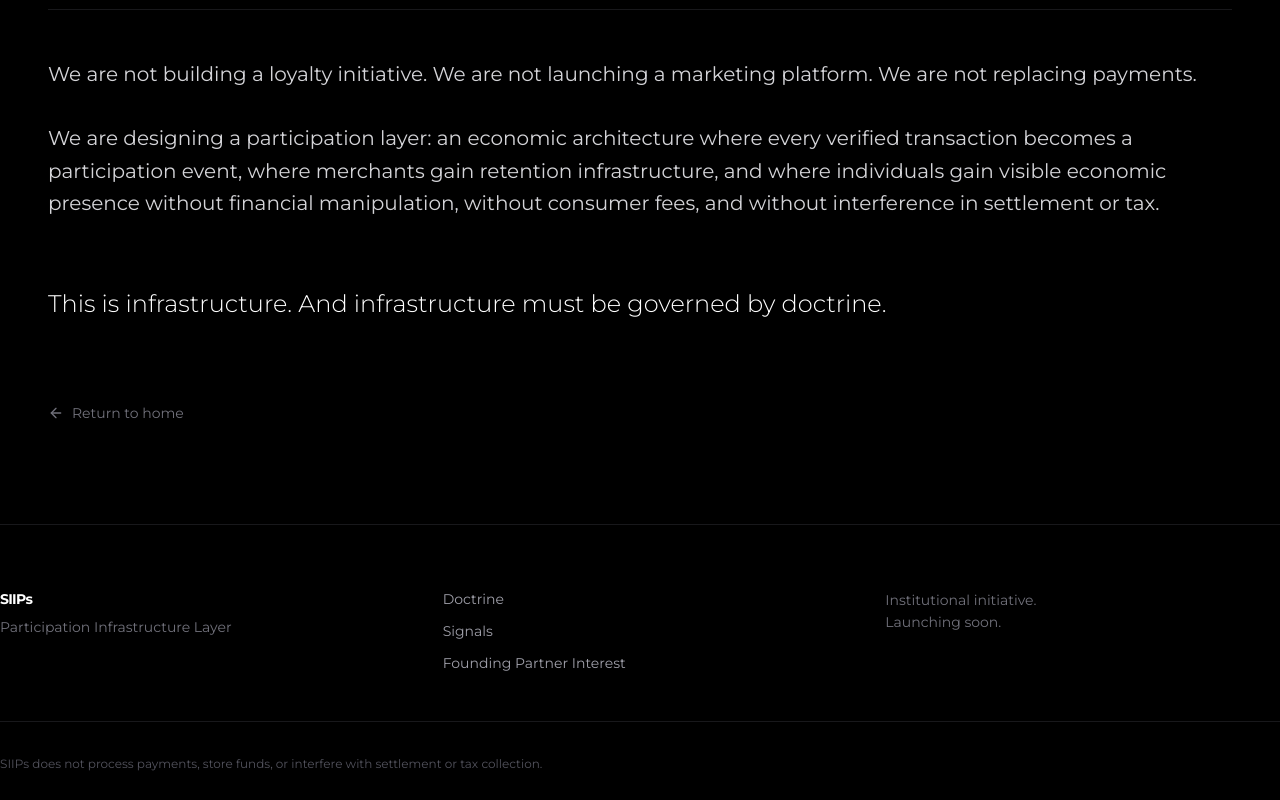
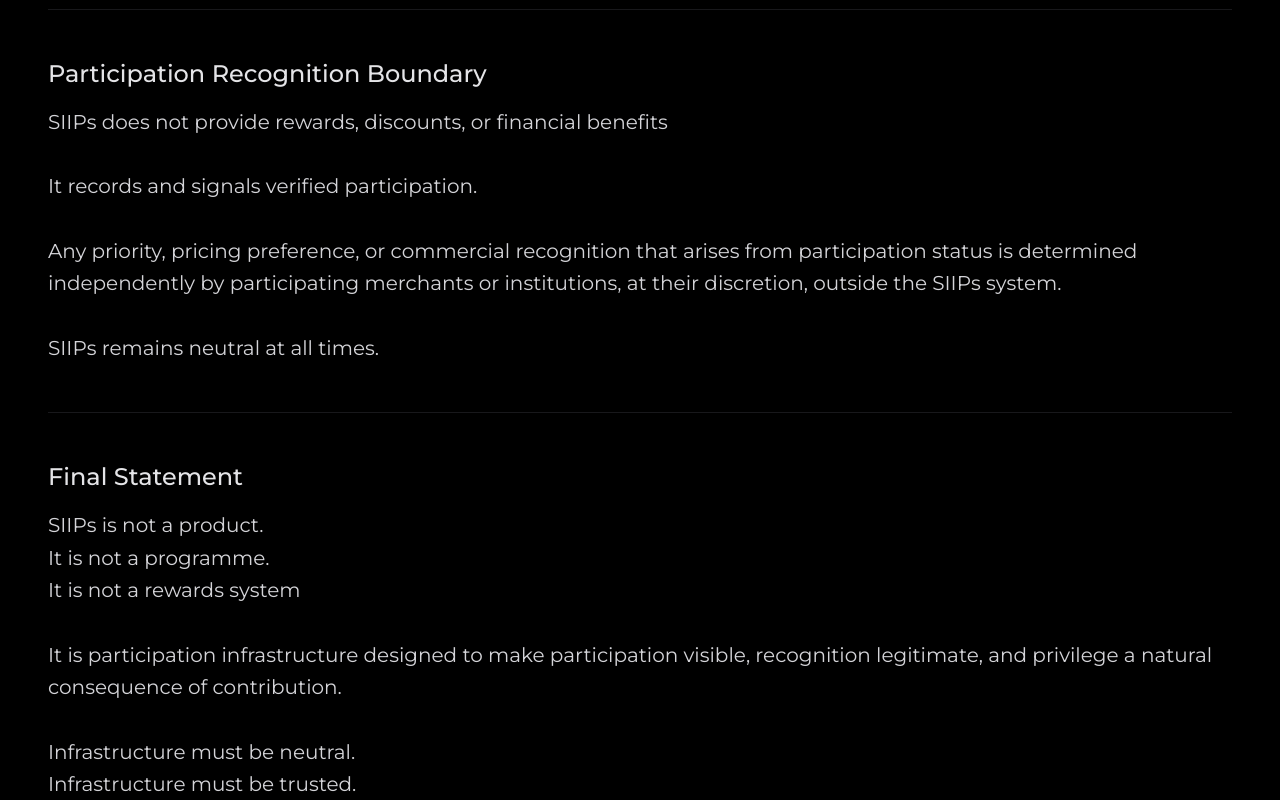
Before and after one commit to akmmubashir/siip-web, a Next.js app: page /doctrine in a window 1280 px wide. Shown: the part 2740-3540 px from the top of the page. Built offline with nearby package versions, Linux system fonts and the light colour scheme.

Commit message:
update 2 doctrine

```diff
--- a/app/components/siip/DoctrineSection.tsx
+++ b/app/components/siip/DoctrineSection.tsx
@@ -188,6 +188,45 @@ const DoctrineSection = () => {
             </div>
           </motion.div>
 
+          {/* Statement */}
+          <motion.div
+            initial={{
+              opacity: 0,
+              y: 20,
+            }}
+            animate={{
+              opacity: 1,
+              y: 0,
+            }}
+            transition={{
+              duration: 0.8,
+              delay: 1.5,
+            }}
+            className="space-y-8 py-12 border-t border-zinc-900"
+          >
+            <h2 className="text-xl font-medium md:text-2xl text-zinc-200 mb-4">
+              Participation Recognition Boundary
+            </h2>
+            <div className="space-y-8">
+              <p className="text-lg md:text-xl text-zinc-300 leading-relaxed">
+                SIIPs does not provide rewards, discounts, or financial benefits
+              </p>
+              <p className="text-lg md:text-xl text-zinc-300 leading-relaxed">
+                It records and signals verified participation.
+              </p>
+
+              <p className="text-lg md:text-xl text-zinc-300 leading-relaxed">
+                Any priority, pricing preference, or commercial recognition that
+                arises from participation status is determined independently by
+                participating merchants or institutions, at their discretion,
+                outside the SIIPs system.
+              </p>
+
+              <p className="text-lg md:text-xl text-zinc-300 leading-relaxed">
+                SIIPs remains neutral at all times.
+              </p>
+            </div>
+          </motion.div>
           {/* Closing Statement */}
           <motion.div
             initial={{
@@ -204,26 +243,32 @@ const DoctrineSection = () => {
             }}
             className="space-y-8 pt-12 border-t border-zinc-900"
           >
-            <p className="text-lg md:text-xl text-zinc-300 leading-relaxed">
-              We are not building a loyalty initiative. We are not launching a
-              marketing platform. We are not replacing payments.
-            </p>
+            <h2 className="text-xl font-medium md:text-2xl text-zinc-200 mb-4">
+              Final Statement
+            </h2>
+            <div className="space-y-8">
+              <p className="text-lg md:text-xl text-zinc-300 leading-relaxed">
+                SIIPs is not a product.
+                <br />
+                It is not a programme.
+                <br />
+                It is not a rewards system
+              </p>
 
-            <p className="text-lg md:text-xl text-zinc-300 leading-relaxed">
-              We are designing a participation layer: an economic architecture
-              where every verified transaction becomes a participation event,
-              where merchants gain retention infrastructure, and where
-              individuals gain visible economic presence without financial
-              manipulation, without consumer fees, and without interference in
-              settlement or tax.
-            </p>
-
-            <p className="text-xl md:text-2xl text-white leading-relaxed font-light pt-8">
-              This is infrastructure. And infrastructure must be governed by
-              doctrine.
-            </p>
+              <p className="text-lg md:text-xl text-zinc-300 leading-relaxed">
+                It is participation infrastructure designed to make
+                participation visible, recognition legitimate, and privilege a
+                natural consequence of contribution.
+              </p>
+              <p className="text-lg md:text-xl text-zinc-300 leading-relaxed">
+                Infrastructure must be neutral.
+                <br />
+                Infrastructure must be trusted.
+                <br />
+                Infrastructure must endure.
+              </p>
+            </div>
           </motion.div>
-
           {/* Back Link */}
           <motion.div
             initial={{
```
